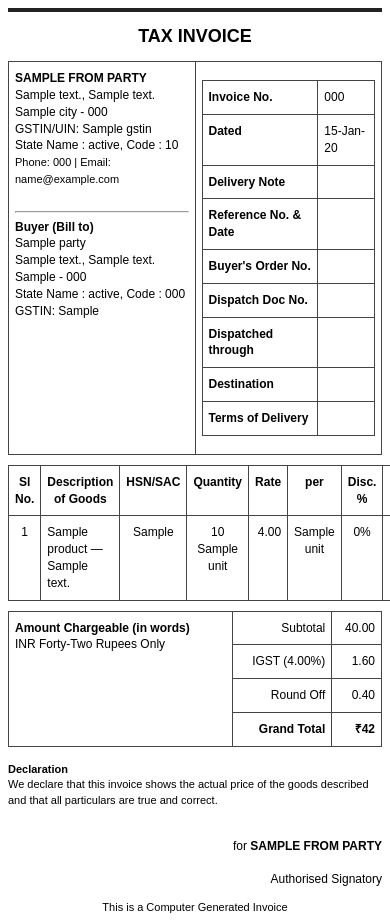
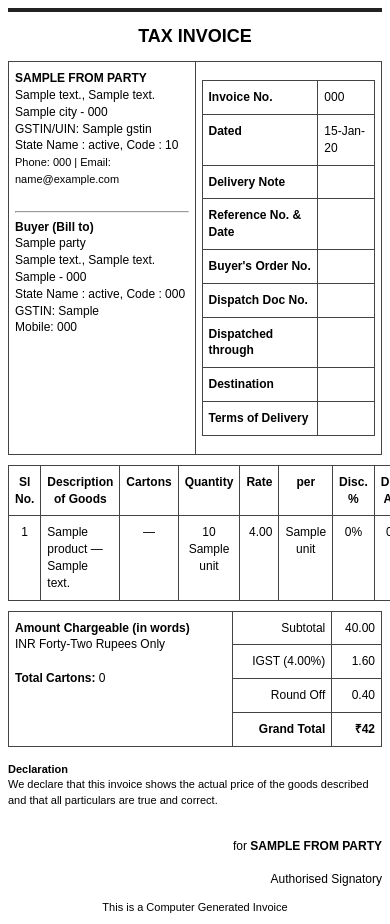
Before and after one commit to Tofik7286/ICON_INVOICE, a Django app: template templates/invoices/pdf_template.html in a window 390 px wide; the page is wider, and only the part inside the window is pictured. Run offline with Django 5.2, Linux system fonts and the light colour scheme; tables that the repository leaves empty hold one stand-in row (values such as "Sample post"); the template is opened without the code that fills it: values that come from a table or form of the project are taken from there, most other values are stand-ins (such as "Sample title", 1, 10 or a date in 2020).

Commit message:
code updated and mobile number added

```diff
--- a/app1/templatetags/invoice_extras.py
+++ b/app1/templatetags/invoice_extras.py
@@ -5,3 +5,33 @@ register = template.Library()
 @register.filter
 def any_item_has_discount(items):
     return any(getattr(item, 'discount_percent', 0) and float(item.discount_percent) != 0 for item in items)
+
+@register.filter
+def cartons_for_item(item):
+    """Return cartons for an item using rule: 12 DOZ = 1 carton.
+    If unit is DOZ, cartons = quantity / 12. Else, return None.
+    """
+    try:
+        unit_label = getattr(getattr(item, 'unit', None), 'label', None)
+        qty = getattr(item, 'quantity', None)
+        if unit_label and qty:
+            if str(unit_label).upper() == 'DOZ':
+                return float(qty) / 12.0
+    except Exception:
+        pass
+    return None
+
+@register.simple_tag
+def total_cartons(invoice):
+    """Calculate total cartons across all items using 12 DOZ = 1 carton."""
+    total = 0.0
+    try:
+        for item in invoice.items.all():
+            unit_label = getattr(getattr(item, 'unit', None), 'label', None)
+            qty = getattr(item, 'quantity', None)
+            if unit_label and qty and str(unit_label).upper() == 'DOZ':
+                total += float(qty) / 12.0
+    except Exception:
+        return 0
+    # Return integer if whole number, else float
+    return int(total) if total.is_integer() else total
--- a/templates/invoices/pdf_template.html
+++ b/templates/invoices/pdf_template.html
@@ -44,7 +44,8 @@
         {{ invoice.to_party.address_line1 }}{% if invoice.to_party.address_line2 %}, {{ invoice.to_party.address_line2 }}{% endif %}<br>
         {{ invoice.to_party.city }} - {{ invoice.to_party.pincode }}<br>
         State Name : {{ invoice.to_party.state }}, Code : {{ invoice.to_party.tax_state_code }}<br>
-        GSTIN: {{ invoice.to_party.gstin }}
+        GSTIN: {{ invoice.to_party.gstin }}<br>
+        {% if invoice.to_party.phone %}Mobile: {{ invoice.to_party.phone }}{% endif %}
       </td>
 
       <td style="width:50%; vertical-align:top;">
@@ -69,7 +70,7 @@
       <tr>
         <th>Sl No.</th>
         <th>Description of Goods</th>
-        <th>HSN/SAC</th>
+        <th>Cartons</th>
         <th>Quantity</th>
         <th>Rate</th>
         <th>per</th>
@@ -92,7 +93,11 @@
             {{ item.description }}
           {% else %} — {% endif %}
         </td>
-        <td class="center">{{ item.hsn_sac }}</td>
+        <td class="center">
+          {% with cartons=item|cartons_for_item %}
+            {% if cartons %}{{ cartons|floatformat:0 }}{% else %} — {% endif %}
+          {% endwith %}
+        </td>
         <td class="center">{{ item.quantity|floatformat:0 }} {{ item.unit.label }}</td>
         <td class="right">{{ item.effective_rate|intcomma }}</td>
         <td class="center">{{ item.unit.label }}</td>
@@ -133,6 +138,8 @@
       <td class="no-border" width="60%" rowspan="6" style="vertical-align:top;">
         <b>Amount Chargeable (in words)</b><br>
         INR {{ invoice.grand_total|amount_to_words|capfirst }}
+        <br><br>
+        <b>Total Cartons:</b> {% total_cartons invoice %}
       </td>
       <td class="right">Subtotal</td>
       <td class="right">{{ invoice.taxable_subtotal|intcomma }}</td>
```
